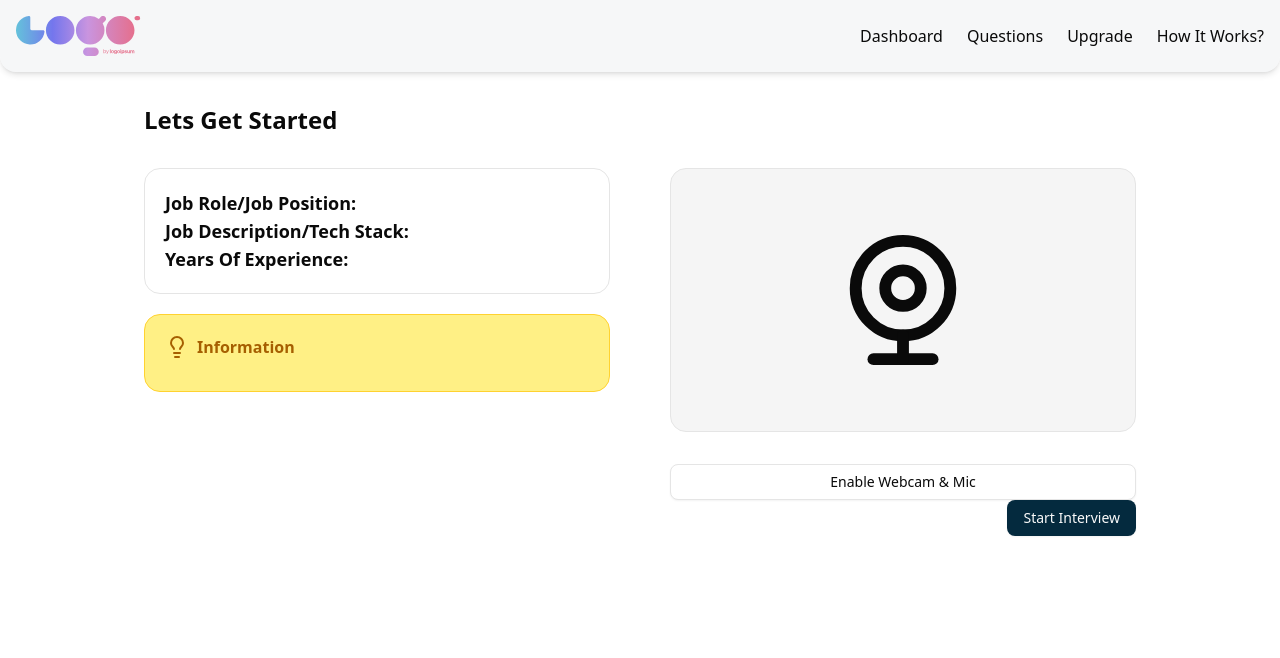
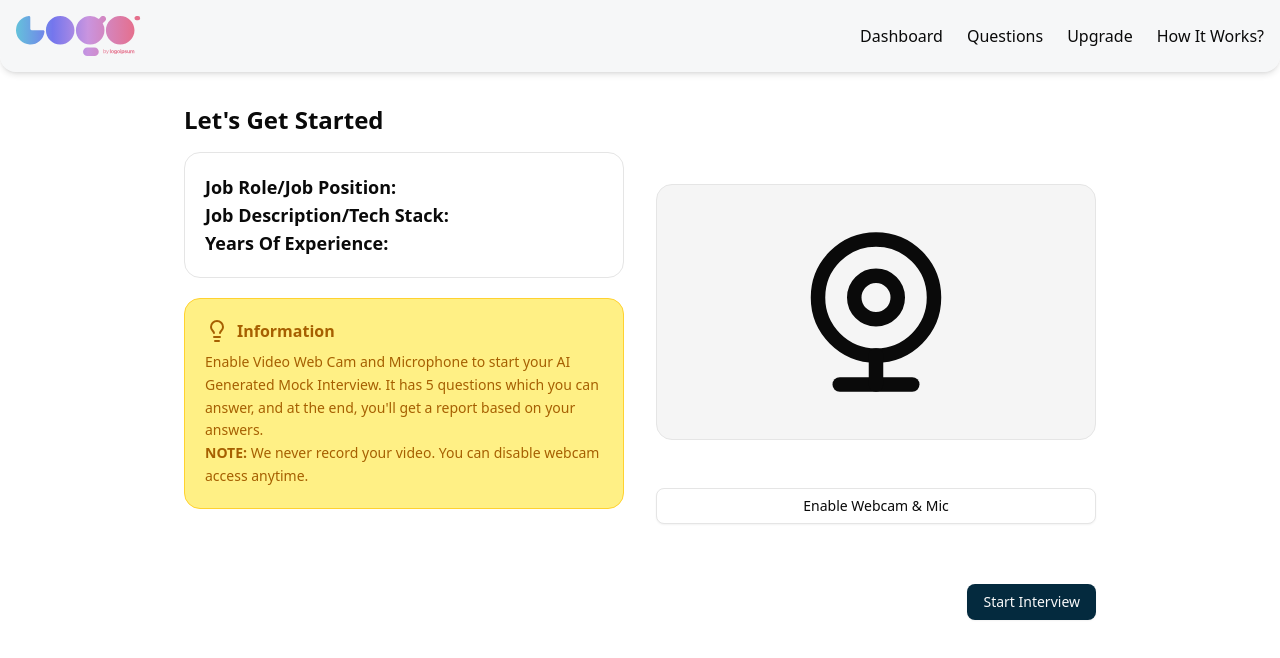
Before and after one commit to AnimeshPramanick/zenterview, a Next.js app: page /dashboard/interview/1 in a window 1280 px wide. Shown: the top 658 px of the page. Built offline with nearby package versions, Linux system fonts and the light colour scheme; no server answers; the database is empty.

Commit message:
Added speeck tio text  2.23

```diff
--- a/app/dashboard/interview/[interviewId]/page.jsx
+++ b/app/dashboard/interview/[interviewId]/page.jsx
@@ -11,7 +11,7 @@ import React, { useEffect, useState } from "react";
 import Webcam from "react-webcam";
 
 function Interview({ params }) {
-  const Params = React.use(params);
+  const Params = React.use(params); // keeping as you mentioned
 
   const [interviewData, setInterviewData] = useState();
   const [webCamEnabled, setWebCamEnabled] = useState(false);
@@ -21,8 +21,6 @@ function Interview({ params }) {
     GetInterviewDetails();
   }, []);
 
-  // Used to get interview details MockID/Interview Id
-
   const GetInterviewDetails = async () => {
     const result = await db
       .select()
@@ -30,63 +28,72 @@ function Interview({ params }) {
       .where(eq(MockInterview.mockId, Params.interviewId));
     setInterviewData(result[0]);
   };
+
   return (
-    <div className="my-8 ">
-      <h2 className="font-bold text-2xl ">Lets Get Started</h2>
-      <div className="grid grid-cols-1 md:grid-cols-2 gap-15">
-        <div className="flex flex-col my-8 gap-5 ">
-          {" "}
+    <div className="my-8 px-4 md:px-10">
+      <h2 className="font-bold text-2xl mb-4">Let's Get Started</h2>
+
+      <div className="grid grid-cols-1 md:grid-cols-2 gap-8 items-start min-h-[400px]">
+        {/* Left Side */}
+        <div className="flex flex-col gap-5">
           <div className="flex flex-col p-5 rounded-2xl border">
             <h2 className="text-lg">
-              <strong>Job Role/Job Position:</strong>
+              <strong>Job Role/Job Position: </strong>
               {interviewData?.jobPosition}
             </h2>
             <h2 className="text-lg">
-              <strong>Job Description/Tech Stack:</strong>
+              <strong>Job Description/Tech Stack: </strong>
               {interviewData?.jobDesc}
             </h2>
             <h2 className="text-lg">
-              <strong>Years Of Experience:</strong>
+              <strong>Years Of Experience: </strong>
               {interviewData?.jobExperience}
             </h2>
           </div>
+
           <div className="p-5 border rounded-2xl border-amber-300 bg-yellow-200">
-            <h2 className="flex gap-2 items-center text-yellow-700">
+            <h2 className="flex gap-2 items-center text-yellow-700 mb-2">
               <Lightbulb />
               <strong>Information</strong>
             </h2>
-            <h2 className="my-3 text-yellow-700">
-              {process.env.NEXT_PUBLIC_INFORMATION}
+            <h2 className="text-yellow-700 text-sm leading-relaxed">
+              Enable Video Web Cam and Microphone to start your AI Generated
+              Mock Interview. It has 5 questions which you can answer, and at
+              the end, you'll get a report based on your answers. <br />
+              <strong>NOTE:</strong> We never record your video. You can disable
+              webcam access anytime.
             </h2>
           </div>
         </div>
-        <div>
+
+        {/* Right Side */}
+        <div className="flex flex-col justify-start items-center w-full h-full">
           {webCamEnabled ? (
+            <div className="overflow-hidden rounded-2xl w-full max-w-md">
               <Webcam
                 onUserMedia={() => setWebCamEnabled(true)}
                 onUserMediaError={() => setWebCamEnabled(false)}
                 mirrored={true}
-              style={{
-                height: 300,
-                widows: 300,
-              }}
+                className="w-full h-[300px] object-cover"
               />
+            </div>
           ) : (
-            <>
-              <WebcamIcon className="w-full h-66 p-15 my-8 bg-secondary border rounded-2xl " />
+            <WebcamIcon className="w-full h-64 p-10 my-8 bg-secondary border rounded-2xl" />
+          )}
+
           <Button
             variant="outline"
-                className="w-full"
-                onClick={() => setWebCamEnabled(true)}
+            className="w-full mt-4 max-w-md"
+            onClick={() => setWebCamEnabled((prev) => !prev)}
           >
-                Enable Webcam & Mic
+            {webCamEnabled ? "Disable Webcam & Mic" : "Enable Webcam & Mic"}
           </Button>
-            </>
-          )}
         </div>
       </div>
-      <div className="flex justify-end items-end">
-        <Link href={"/dashboard/interview/" + Params.interviewId + "/start"}>
+
+      {/* Start Button */}
+      <div className="flex justify-end mt-8 md:col-span-2">
+        <Link href={`/dashboard/interview/${Params.interviewId}/start`}>
           <Button>Start Interview</Button>
         </Link>
       </div>
--- a/app/dashboard/interview/[interviewId]/start/_components/RecordAnswerSection.jsx
+++ b/app/dashboard/interview/[interviewId]/start/_components/RecordAnswerSection.jsx
@@ -1,23 +1,64 @@
+import useSpeechToText from "react-hook-speech-to-text";
+import { Button } from "@/components/ui/button";
 import Image from "next/image";
 import React from "react";
 import Webcam from "react-webcam";
 
 function RecordAnswerSection() {
+  const {
+    error,
+    interimResult,
+    isRecording,
+    results,
+    startSpeechToText,
+    stopSpeechToText,
+  } = useSpeechToText({
+    continuous: true,
+    useLegacyResults: false,
+  });
+
   return (
-    <div className="flex flex-col items-center justify-center bg-primary rounded-2xl p-5 my-20 ">
-      <Image
-        src={"/webcam.png"}
-        width={200}
-        height={200}
-        className="absolute"
-        alt="webcam"
-      />
-      <div className="overflow-hidden rounded-2xl w-full max-w-md">
-        <Webcam
-          mirrored={true}
-          className="w-full h-[310px] object-cover z-10"
+    <div className="flex items-center justify-center flex-col">
+      <div className="flex flex-col items-center justify-center bg-primary rounded-2xl p-5 my-10 relative">
+        {/* Background Image */}
+        <Image
+          src={"/webcam.png"}
+          width={200}
+          height={200}
+          className="absolute z-0 opacity-30"
+          alt="webcam"
         />
+
+        {/* Webcam Video */}
+        <div className="overflow-hidden rounded-2xl w-full max-w-md z-10">
+          <Webcam mirrored={true} className="w-full h-[310px] object-cover" />
+        </div>
       </div>
+
+      {/* Toggle Button */}
+      <Button
+        onClick={isRecording ? stopSpeechToText : startSpeechToText}
+        variant="outline"
+        className="mb-4"
+      >
+        {isRecording ? "Stop Recording" : "Start Recording"}
+      </Button>
+
+      {/* Status */}
+      <h1 className="mb-4 font-medium">
+        Recording: {isRecording ? "Yes" : "No"}
+      </h1>
+
+      {/* Results */}
+      <ul className="text-center space-y-2">
+        {results.map((result, index) => (
+          <li key={index}>{result.transcript}</li>
+        ))}
+        {interimResult && <li className="text-gray-500">{interimResult}</li>}
+      </ul>
+
+      {/* Error */}
+      {error && <p className="text-red-600 mt-4">Error: {error}</p>}
     </div>
   );
 }
--- a/package.json
+++ b/package.json
@@ -29,6 +29,7 @@
     "postcss": "^8.5.6",
     "react": "^19.0.0",
     "react-dom": "^19.0.0",
+    "react-hook-speech-to-text": "^0.8.0",
     "react-webcam": "^7.2.0",
     "tailwind-merge": "^3.3.1",
     "uuid": "^11.1.0"
```
Also changed, not shown: 1 other file (tests, documents, lock files or other folders). Lines whose indentation alone changed are shown as unchanged.
